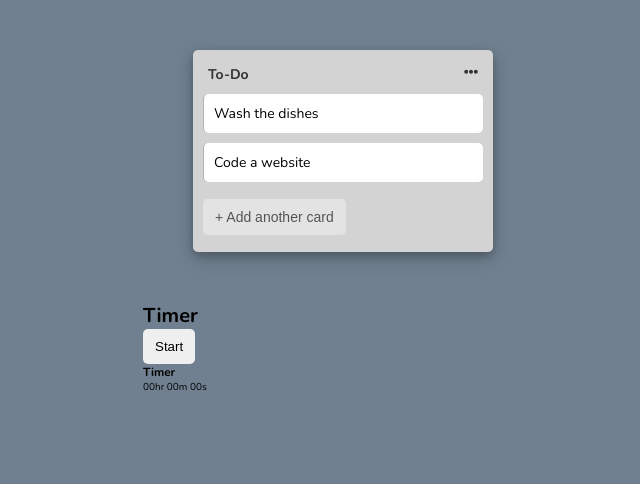
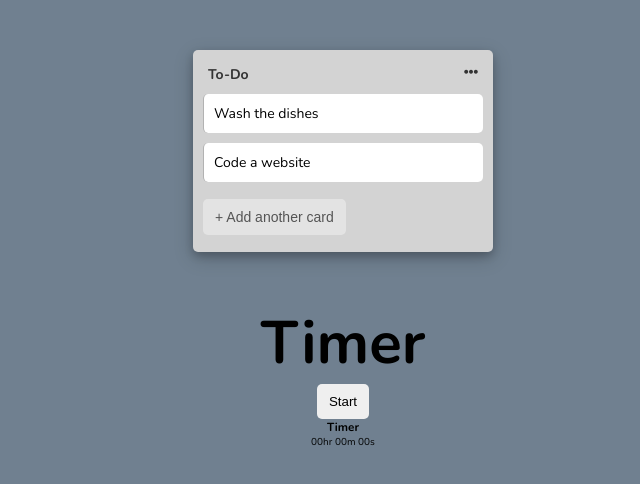
Before and after one commit to wwwLulu/Tracker-App, a Vue app: page / in a window 1280 px wide. Shown: the top 484 px of the page, without its empty margins (297-937 px from the left). Built offline with nearby package versions, Linux system fonts and the light colour scheme.

Commit message:
Added class names and styling

```diff
--- a/src/components/Timer.vue
+++ b/src/components/Timer.vue
@@ -1,11 +1,14 @@
 <template>
-    <h1>Timer</h1>
-    <!-- <timer-input v-on:changeHandler="inputHandler" /> -->
-    <timer-start-button
-        @startStopTimer="timerStartHandler"
-        :isStarted="isStarted"
-    />
-    <timer-display :timeAccrued="timeAccrued" />
+    <div class="timer">
+        <h1 class="timer__title">Timer</h1>
+        <!-- <timer-input v-on:changeHandler="inputHandler" /> -->
+        <timer-start-button
+            class="timer__start-button"
+            @startStopTimer="timerStartHandler"
+            :isStarted="isStarted"
+        />
+        <timer-display class="timer__display" :timeAccrued="timeAccrued" />
+    </div>
 </template>
 
 <script>
@@ -87,4 +90,11 @@ export default {
 }
 </script>
 
-<style scoped></style>
+<style scoped lang="scss">
+.timer {
+    text-align: center;
+    &__title {
+        font-size: 6rem;
+    }
+}
+</style>
```
